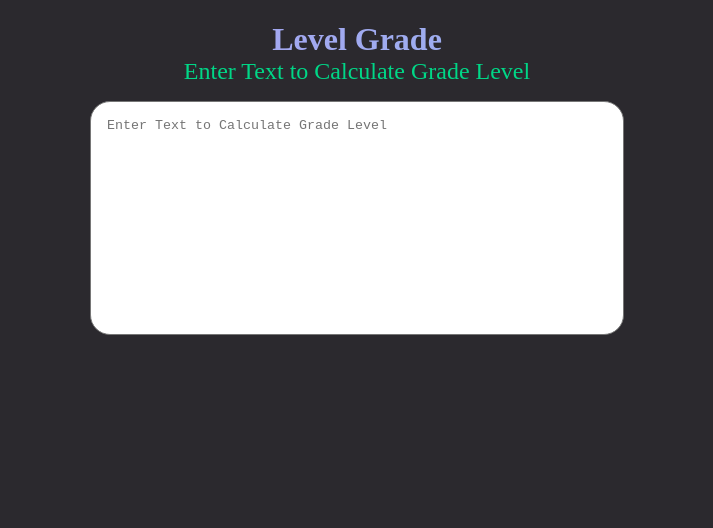
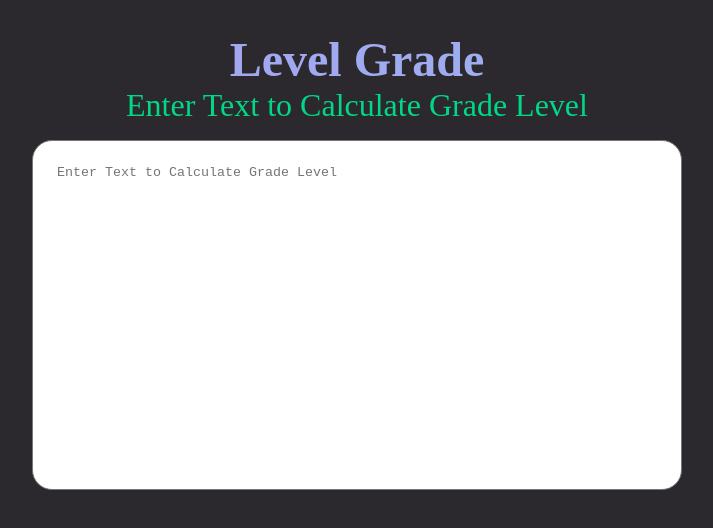
Before and after one commit to raad1masum/level-grade, a React (Create React App) app: page / in a window 1280 px wide. Shown: the top 528 px of the page, without its empty margins (283-996 px from the left). Built offline with nearby package versions, Linux system fonts and the light colour scheme; a web font is replaced by a local one.

Commit message:
adjust sizes

```diff
--- a/src/assets/css/main.css
+++ b/src/assets/css/main.css
@@ -10,7 +10,7 @@ body {
 }
 
 .container {
-    max-width: 800px;
+    max-width: 950px;
     margin: 0 auto;
     padding: 0 20px;
 }
@@ -21,6 +21,7 @@ body {
 }
 
 .top h1 {
+    font-size: 3rem;
     margin-bottom: 0;
     background: linear-gradient(270deg, #ff6188, #fc9867, #ffd866, #00d787, #78dce8, #ab9df2);
     -webkit-background-clip: text;
@@ -33,16 +34,16 @@ body {
 }
 
 .top textarea {
-    width: 500px;
-    height: 200px;
+    width: 600px;
+    height: 300px;
     resize: none;
     outline: none;
     border-radius: 20px;
-    padding: 1rem;
+    padding: 1.5rem;
 }
 
 .top p {
-    font-size: 1.5rem;
+    font-size: 2rem;
     margin: 0 0 1rem 0;
 }
 
```
